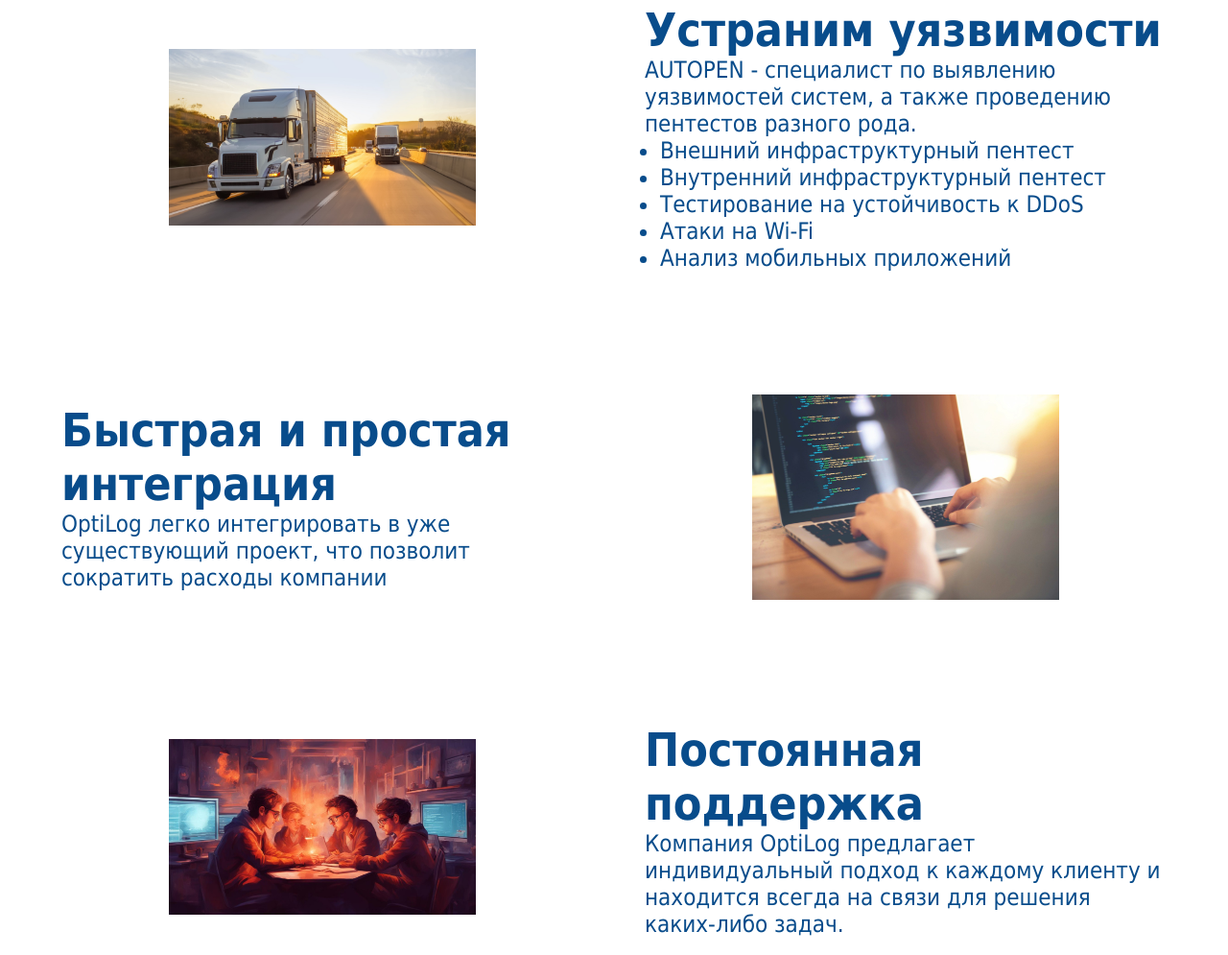
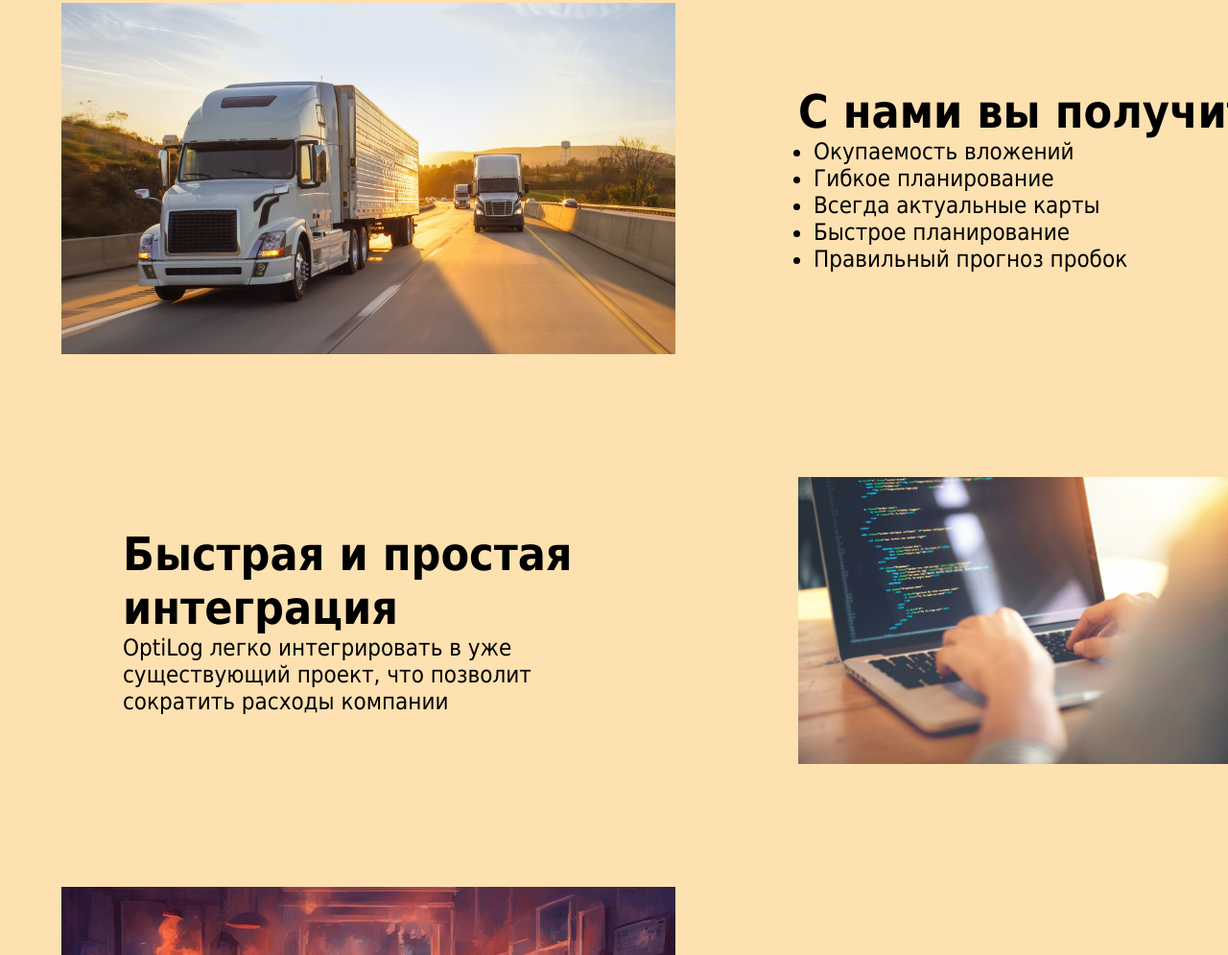
Before and after one commit to DanilZhovt/OTS.github.io, a plain HTML site: page index.html in a window 1280 px wide. Shown: the part 1215-2210 px from the top of the page at 96% size. Drawn offline with nearby package versions, Linux system fonts and the light colour scheme.

Commit message:
бэкап до тарифов

```diff
--- a/index.css
+++ b/index.css
@@ -21,7 +21,7 @@
 
 .infoGrid {
     display: grid;
-    gap: 128px 64px;
+    gap: 128px 128px;
     padding: 64px;
     grid-template-areas:
         "info1 info2"
@@ -29,6 +29,8 @@
         "info6 info5"
         "info7 info8";
     grid-template-columns: 1fr 1fr;
+    max-width: 100%;
+    overflow: hidden;
     background: var(--colorBackground);
     color: var(--colorText);
     border-top: 2px solid var(--colorSpec);
@@ -60,6 +62,7 @@
 
 .info5 {
     grid-area: info5;
+    padding-right: 30%;
 }
 
 .info6 {
@@ -78,13 +81,33 @@
 	grid-area: info9;
 }
 
+.info10 {
+    grid-area: info10;
+}
+
 .info4 ul{
     position: relative;
     left: 1rem;
 }
 
 .infoImg {
-    width: 25vw;
+    width: 50vw;
+}
+
+.infoText2 {
+    padding-right: 30%;
+}
+
+.infoText4 {
+    width: 50vw;
+}
+
+.infoText6 {
+    width: 40vw;
+}
+
+.infoText8 {
+    padding-right: 30%;
 }
 
 .downloadName {
@@ -104,7 +127,7 @@
 	gap: 32px 32px;
 	grid-template-areas:
 			"info1 info2 info3"
-			"info4 info5 info6"
+			"info4 info10 info6"
 			"info7 info8 info9";
 	grid-template-columns: 1fr 1fr 1fr;
 	background: var(--colorBackground);
--- a/index.html
+++ b/index.html
@@ -15,7 +15,7 @@
 	<header class="navbar">
 		<a href="index.html" class="logoContainer mainLink">
 			<img src="pics/LOGO/icon.jpg" alt="ea logo" id="navbarLogo">
-			<p>OPTILOG</p>
+			<p style="color:#000000">OPTILOG</p>
 		</a>
 		<div class="menuToggle">
 			<div class="bar"></div>
@@ -42,24 +42,23 @@
 				<h1 class="lngWhyName">Автоматизация</h1>
 				<a class="lngIntroduction">Использование ИИ в логистике позволяет автоматизировать процессы принятия решений и оптимизировать маршруты доставки. ИИ предоставляет новые возможности для анализа информации и выявления неочевидных закономерностей.</a>
 			</div>
-			<div class="info2">
+			<div class="info2 infoText2">
 				<h1 class="lngWhyName">Мы сократим время доставки</h1>
 				<a class="lngWhy">Товар компании OptiLog способен составить маршрут, благодаря которому ваши товары будут доставлены вовремя.</a>
 			</div>
 			<img class="info3 infoImg" src="pics/download/Peel-Region.jpg" alt="mapImg">
-			<div class="info4">
-				<h1 class="lngMapName">Устраним уязвимости</h1>
-				<a class="lngMap">AUTOPEN - специалист по выявлению уязвимостей систем, а также проведению пентестов разного рода.</a>
+			<div class="info4 infoText4">
+				<h1 class="lngMapName">С нами вы получите:</h1>
 				<ul>
-					<li class="lngSearchLi">Внешний инфраструктурный пентест</li>
-					<li class="lngTimeLi">Внутренний инфраструктурный пентест</li>
-					<li class="lngReviewsLi">Тестирование на устойчивость к DDoS</li>
-					<li class="lngFavsLi">Атаки на Wi-Fi</li>
-					<li class="lngFavsLi">Анализ мобильных приложений</li>
+					<li class="lngSearchLi">Окупаемость вложений</li>
+					<li class="lngTimeLi">Гибкое планирование</li>
+					<li class="lngReviewsLi">Всегда актуальные карты</li>
+					<li class="lngFavsLi">Быстрое планирование</li>
+					<li class="lngFavsLi">Правильный прогноз пробок</li>
 				</ul>
 			</div>
 			<img class="info5 infoImg" src="pics/download/nout.jpg" alt="placesImg">
-			<div class="info6">
+			<div class="info6 infoText6">
 				<h1 class="lngPlacesName">Быстрая и простая интеграция</h1>
 				<a class="lngPlaces">OptiLog легко интегрировать в уже существующий проект, что позволит сократить расходы компании</a>
 			</div>
@@ -68,15 +67,11 @@
 					<img class="infoImg" src="pics/download/tolpa.jpg" alt="reviewsImg">
 				</div>
 			</div>
-			<div class="info8">
+			<div class="info8 infoText8">
 				<h1 class="lngReviewsName">Постоянная поддержка</h1>
 				<a id="section-3" class="lngReviews">Компания OptiLog предлагает индивидуальный подход к каждому клиенту и находится всегда на связи для решения каких-либо задач.</a>
 			</div>
 		</div>
-		<div id="tarif">
-			<div id = "section 2" class="Tarif">
-
-
 
 		<div class="downloadGrid">
 					<div class="info1">
@@ -103,7 +98,7 @@
 							<h3>Креативный директор</h3>
 						</div>
 					</div>
-					<div class="info5">
+					<div class="info10">
 						<div class="downloadEntry"><div class="downloadName"></div>
 							<h3>Исполнительный директор</h3>
 						</div>
--- a/styles.css
+++ b/styles.css
@@ -1,9 +1,9 @@
 :root {
-    --colorBackground: #ffffff;
-    --colorPanel: #ffffff;
-    --colorSelection: #00aff5;
-    --colorText: #084c8b;
-    --colorSpec: #00aff5;
+    --colorBackground: #FDE1B0;
+    --colorPanel: #EAAB3E;
+    --colorSelection: #C68D2A;
+    --colorText: #000000;
+    --colorSpec: #000000;
 }
 
 body, html {
```
